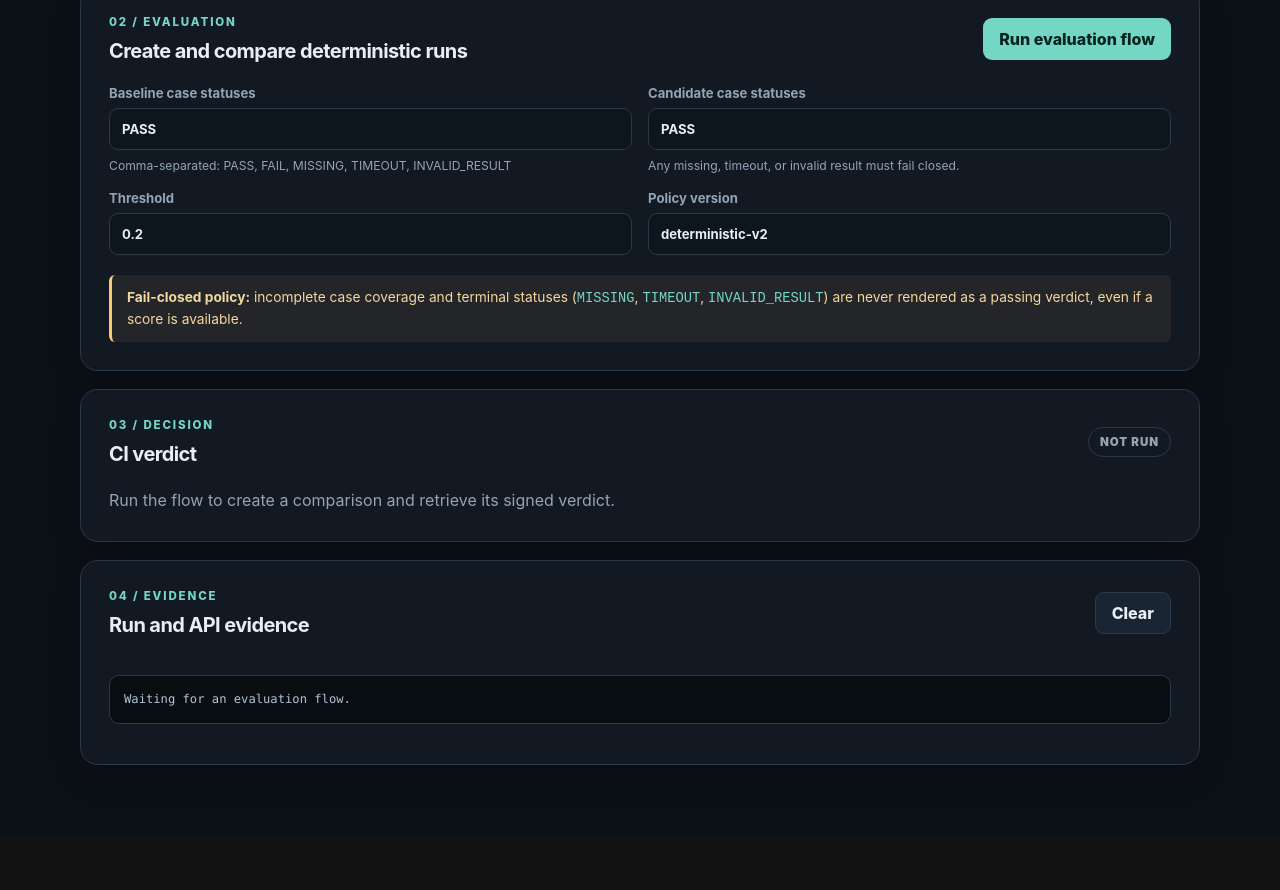
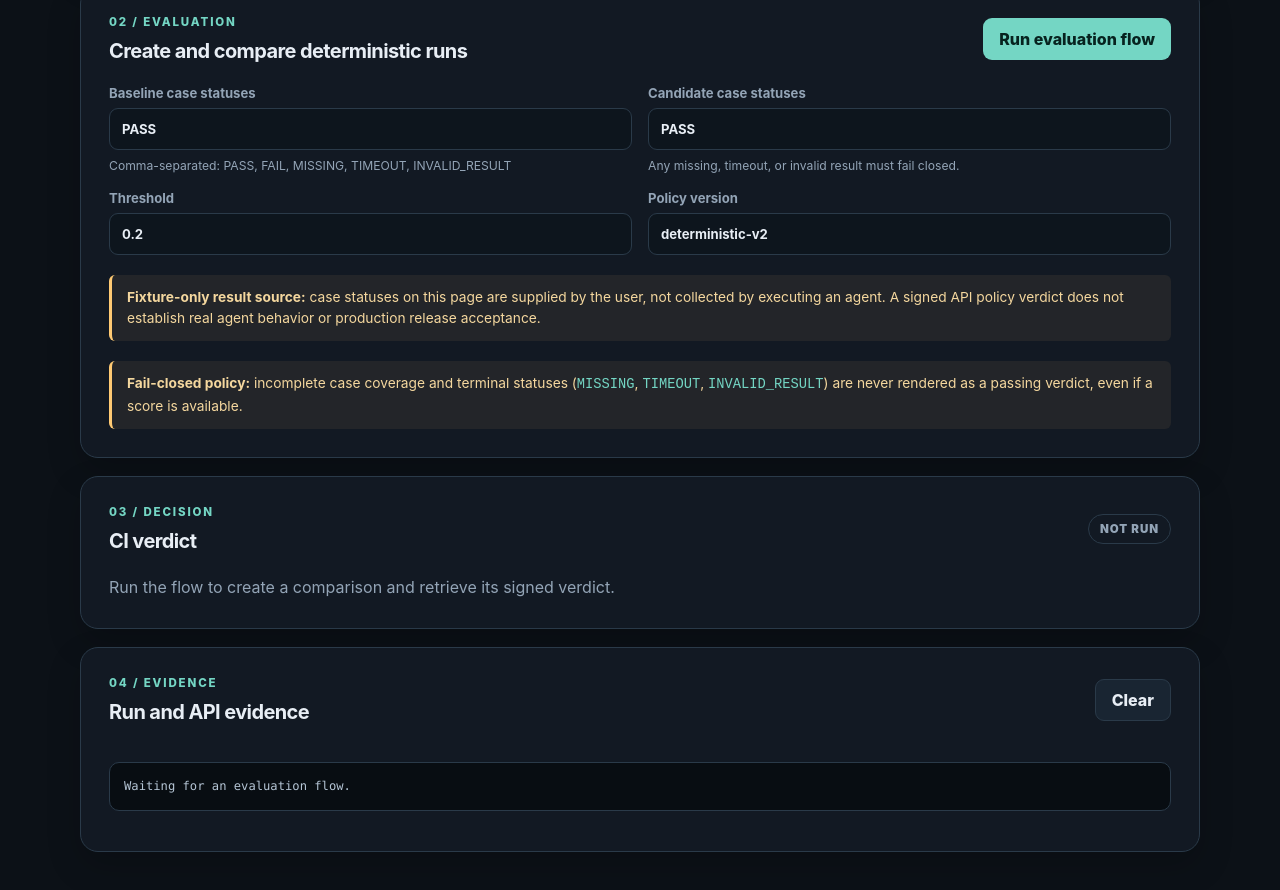
Before and after one commit to ivan-agentic-labs/forgeworks-agenttest-lab, a plain HTML site: page apps/web/index.html in a window 1280 px wide. Shown: the part 1280-2170 px from the top of the page. Before the commit the page ends 2117 px from the top, so only its background shows below. Drawn offline with Linux system fonts and the light colour scheme; no server answers.

Commit message:
fix: distinguish fixture-supplied evaluation from real agent verdict

```diff
--- a/apps/web/index.html
+++ b/apps/web/index.html
@@ -70,6 +70,9 @@
           </label>
         </div>
         <div class="callout warning">
+          <strong>Fixture-only result source:</strong> case statuses on this page are supplied by the user, not collected by executing an agent. A signed API policy verdict does not establish real agent behavior or production release acceptance.
+        </div>
+        <div class="callout warning">
           <strong>Fail-closed policy:</strong> incomplete case coverage and terminal statuses (<code>MISSING</code>, <code>TIMEOUT</code>, <code>INVALID_RESULT</code>) are never rendered as a passing verdict, even if a score is available.
         </div>
       </section>
```
